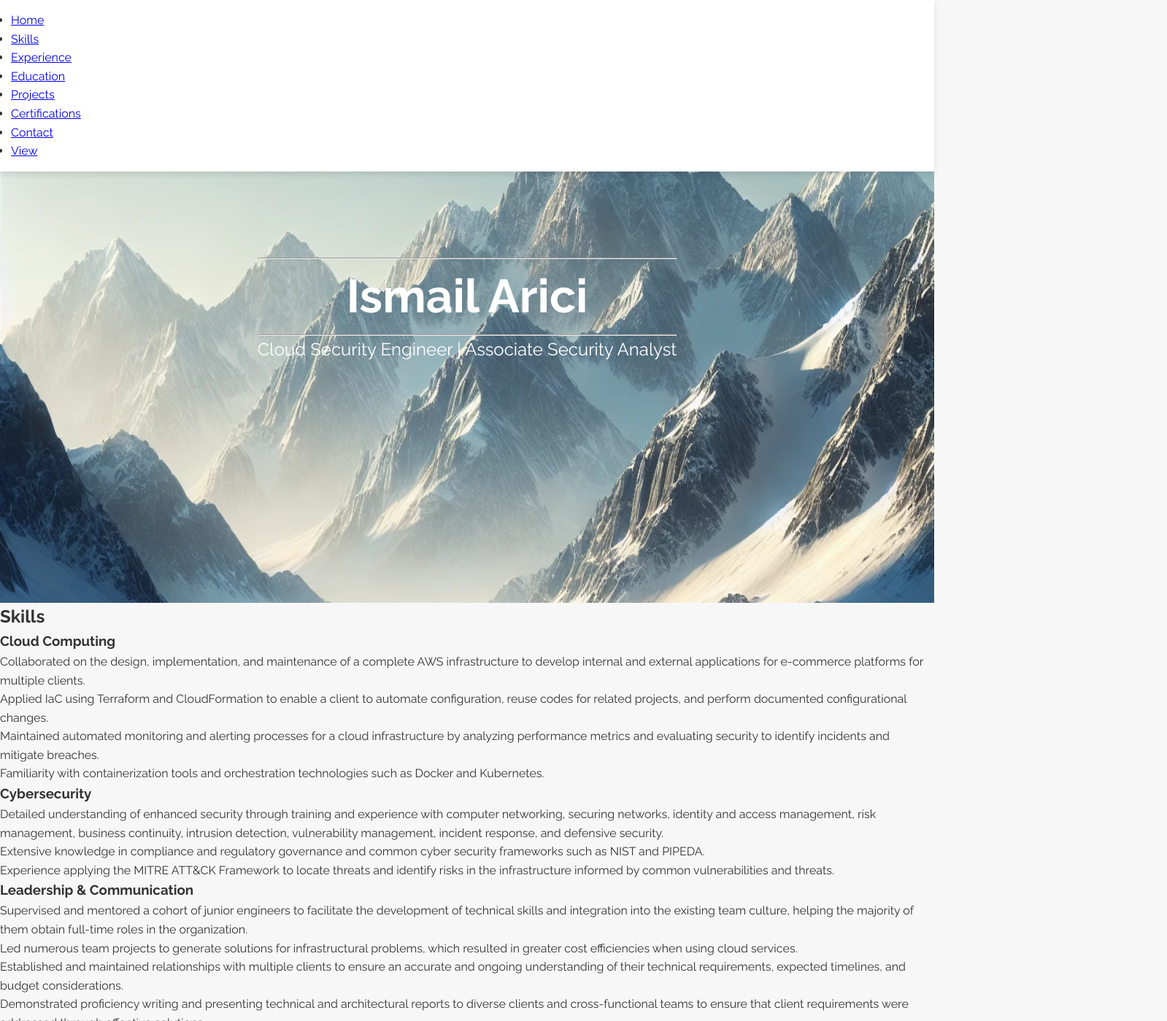
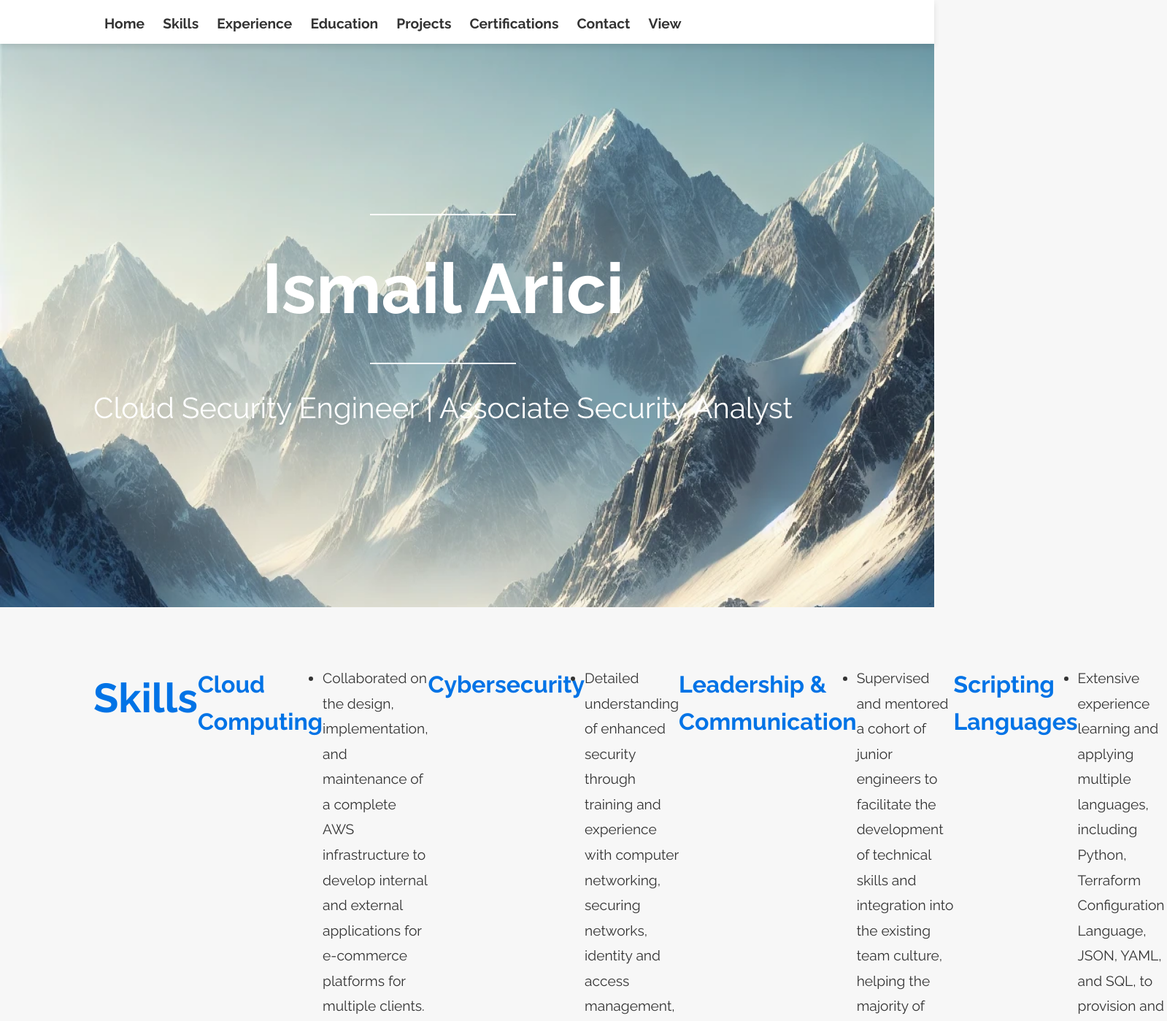
Before and after one commit to ismailsari07/azure-resume, a plain HTML site: page frontend/index.html in a window 1280 px wide. Shown: the top 1399 px of the page at 73% size, 1599 px wide, since content can reach past the window. Drawn offline with Linux system fonts and the light colour scheme.

Commit message:
Update style.css

```diff
--- a/frontend/style.css
+++ b/frontend/style.css
@@ -9,10 +9,10 @@ body {
   font-family: "Raleway", sans-serif;
   line-height: 1.6;
   background-color: #f7f7f7;
-  color: #333;
+  color: #333; /* Updated to dark gray for better readability */
 }
 
-/* Hero Section */
+/* Background Image for Hero Section */
 .hero {
   height: 100vh;
   display: flex;
@@ -25,18 +25,32 @@ body {
   text-align: center;
 }
 
-/* Hero Content */
+/* Hero Content Styling */
+.center-content {
+  text-align: center;
+}
+
 .center-content h1 {
-  font-size: 4rem;
+  font-size: 6rem;
   font-weight: 700;
+  margin: 0.5rem 0;
+  color: inherit;
 }
 
 .center-content p {
-  font-size: 1.5rem;
+  font-size: 2.5rem;
   font-weight: 400;
+  margin-top: 1rem;
+  color: inherit;
 }
 
-/* Navbar */
+.center-content hr {
+  width: 200px;
+  margin: 1.5rem auto;
+  border: 1px solid white;
+}
+
+/* Navigation Bar */
 #navbar {
   position: fixed;
   top: 0;
@@ -44,76 +58,170 @@ body {
   background-color: white;
   box-shadow: 0 4px 8px rgba(0, 0, 0, 0.1);
   z-index: 100;
+  height: 60px;
+}
+
+#navbar .container {
+  display: flex;
+  justify-content: space-between;
+  align-items: center;
   padding: 15px;
 }
 
-.menu-toggle {
-  display: none;
-  font-size: 1.5rem;
-  background: none;
-  border: none;
-  color: #333;
-  cursor: pointer;
+#navbar ul {
+  list-style-type: none;
 }
 
+#navbar ul li {
+  display: inline;
+  margin-right: 20px;
+}
+
+#navbar ul li a {
+  text-decoration: none;
+  color: #333; /* Updated for readability in the navigation */
+  font-weight: 700;
+}
+
+#navbar ul li a:hover {
+  color: #0073e6;
+}
+
+/* Section Styles */
+/* Mobile-first styles */
+body {
+  font-size: 16px;
+}
+
+/* Tablet and up */
+@media (min-width: 768px) {
+  body {
+    font-size: 18px;
+  }
+}
+
+/* Desktop and up */
+@media (min-width: 1024px) {
+  body {
+    font-size: 20px;
+  }
+}
+img {
+  max-width: 100%;
+  height: auto;
+}
 .menu {
-  display: flex;
-  flex-direction: column;
-  text-align: center;
+  display: none; /* Hide by default on mobile */
 }
 
 .menu.visible {
-  display: flex;
+  display: block; /* Show when the toggle button is clicked */
 }
 
-/* Desktop Navbar */
+/* Display menu as a horizontal bar on larger screens */
 @media (min-width: 768px) {
   .menu {
-    flex-direction: row;
     display: flex;
-    justify-content: flex-end;
   }
   .menu-toggle {
     display: none;
   }
 }
+/* Skills Section */
+.skills-item {
+  text-align: center;
+  margin-bottom: 30px;
+}
 
-/* Mobile-specific adjustments */
-@media (max-width: 767px) {
-  /* Smaller font sizes for mobile */
-  .center-content h1 {
-    font-size: 2.5rem;
-  }
+.skills-item img {
+  width: 150px;
+  height: auto;
+  margin-bottom: 20px;
+}
 
-  .center-content p {
-    font-size: 1.2rem;
-  }
+h3 {
+  font-size: 2rem;
+  color: #0073e6; /* Section subheading color */
+  margin-bottom: 20px;
+}
 
-  /* Navbar and menu adjustments */
-  .menu-toggle {
-    display: block;
-  }
+ul {
+  margin-bottom: 40px;
+}
 
-  .menu {
-    display: none; /* Initially hidden on mobile */
-    flex-direction: column;
-    gap: 10px;
-    padding: 10px;
-    font-size: 1.2rem; /* Slightly larger for mobile readability */
-  }
+ul li {
+  font-size: 1.2rem;
+  line-height: 1.8;
+  margin-bottom: 10px;
+  color: #333;
+}
 
-  .menu.visible {
-    display: flex; /* Displayed when menu is toggled */
-  }
+.skills-item img {
+  width: 150px; /* Adjust the size as needed */
+  height: auto;
+  margin: 0 auto;
+}
 
-  /* General font size adjustment for body text */
-  body {
-    font-size: 1rem;
-  }
+.section {
+  padding: 80px 0;
+}
 
-  /* Container padding adjustment for smaller screens */
+.container {
+  width: 80%;
+  margin: 0 auto;
+}
+
+/* Example layout adjustment */
+.container {
+  display: flex;
+  flex-direction: column; /* Stack elements on smaller screens */
+}
+
+@media (min-width: 768px) {
   .container {
-    width: 90%;
-    padding: 10px;
+    flex-direction: row; /* Arrange elements side-by-side on larger screens */
   }
 }
+
+h2 {
+  text-align: center;
+  font-size: 3.5rem;
+  color: #0073e6; /* Section heading color */
+  margin-bottom: 40px;
+}
+
+p,
+li {
+  font-size: 1.3rem; /* Increase font size */
+  line-height: 1.8; /* Improve readability */
+  color: #333;
+}
+
+/* Certification Logos */
+.certification-item {
+  display: flex;
+  align-items: center;
+  margin-bottom: 20px;
+}
+
+.certification-item img {
+  width: 100px;
+  height: 100px;
+  margin-right: 10px;
+}
+
+.experience-item,
+.education-item,
+.project-item {
+  text-align: left;
+  margin-bottom: 20px;
+}
+
+/* Footer */
+footer {
+  text-align: center;
+  padding: 20px 0;
+  background-color: #333;
+  color: white;
+  margin-top: 50px;
+}
```
